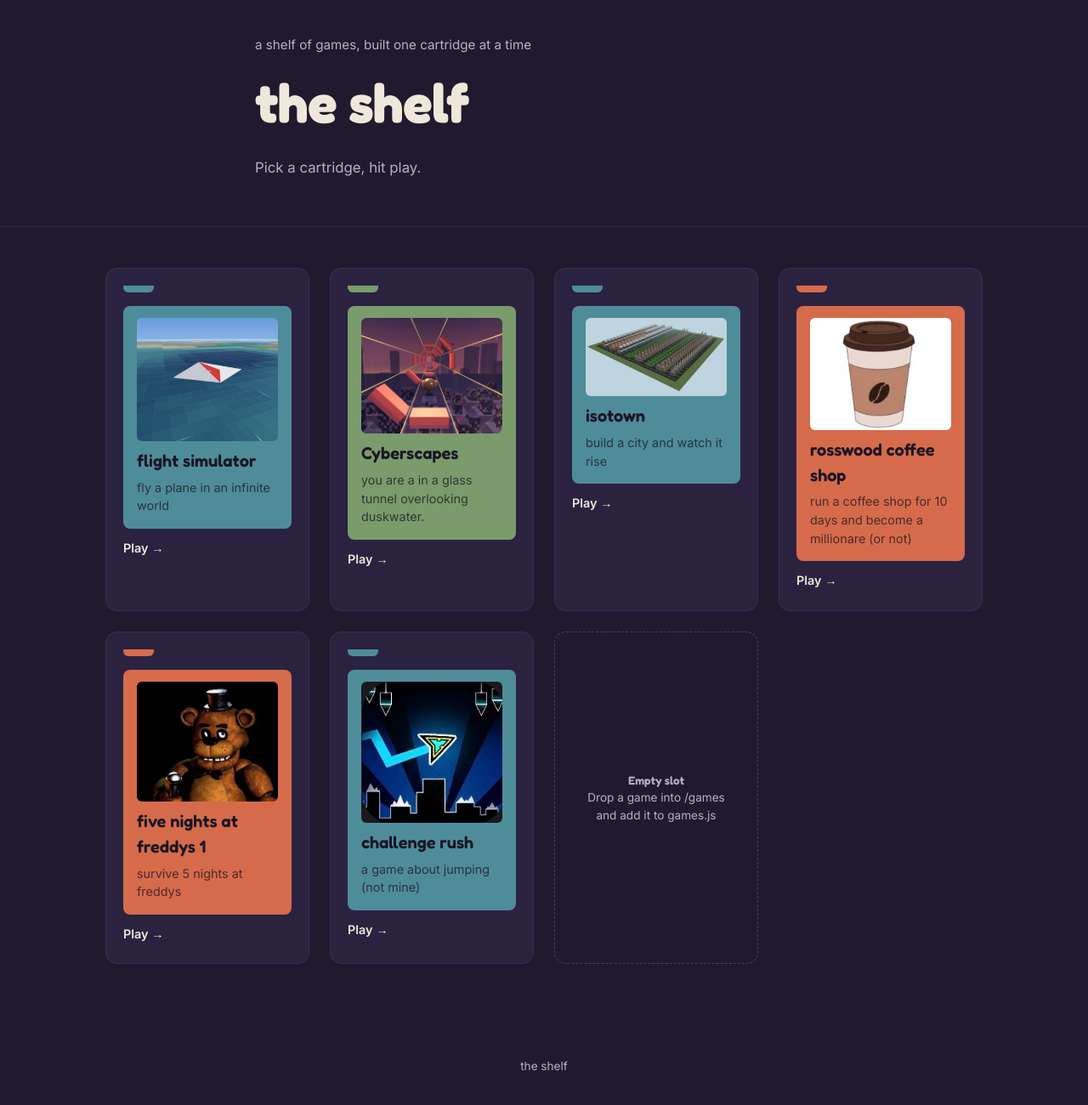
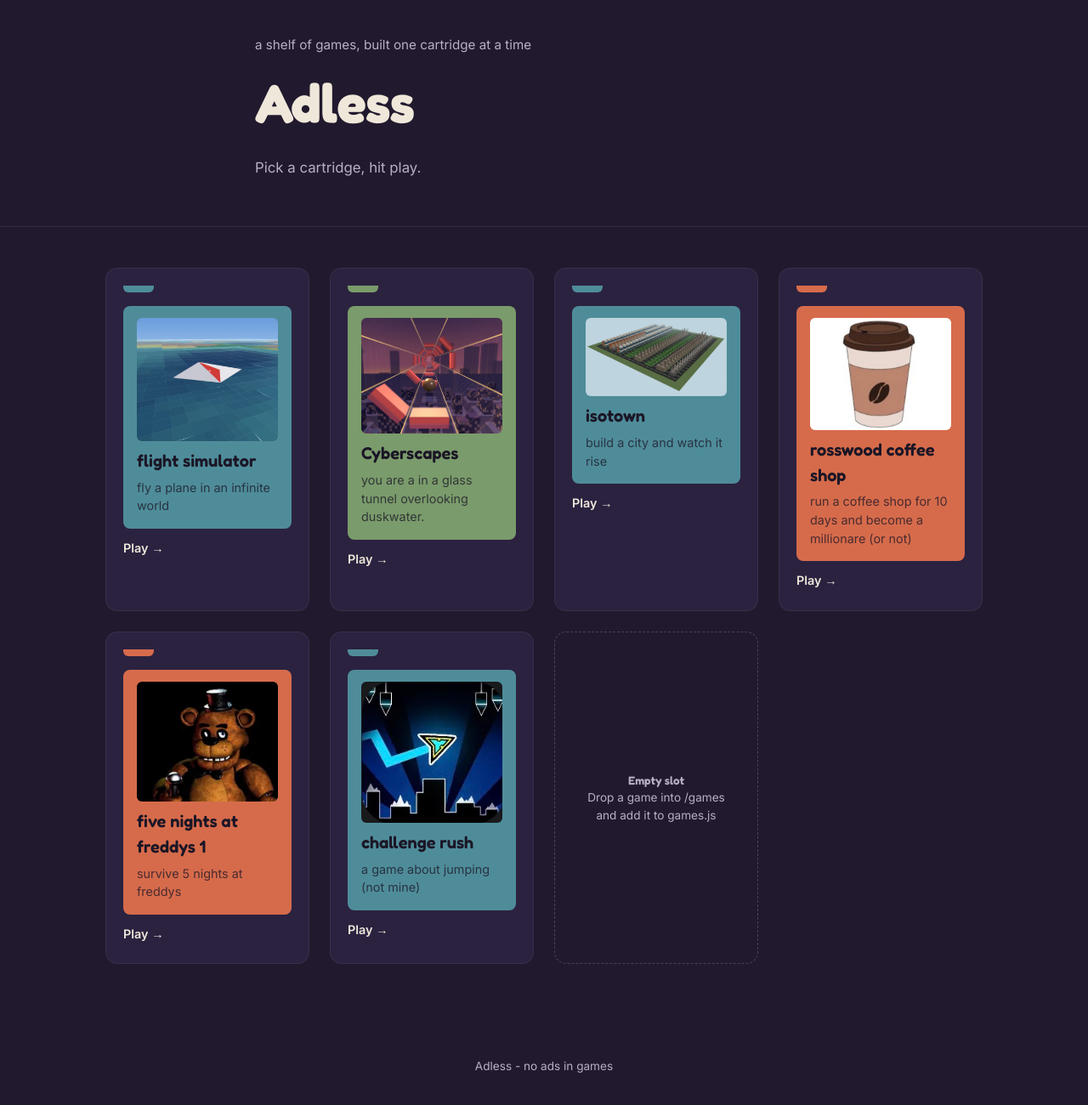
Before and after one commit to theboomhazaura/Gamesbyme, a plain HTML site: page index.html in a window 1280 px wide. Shown: the part 38-1338 px from the top of the page at 85% size. Drawn offline with Linux system fonts and the light colour scheme.

Commit message:
Update index.html

```diff
--- a/index.html
+++ b/index.html
@@ -3,7 +3,7 @@
 <head>
 <meta charset="UTF-8">
 <meta name="viewport" content="width=device-width, initial-scale=1.0">
-<title>the shelf - retro games and other games</title>
+<title>Adless - no ads ever</title>
 <link rel="preconnect" href="https://fonts.googleapis.com">
 <link rel="preconnect" href="https://fonts.gstatic.com" crossorigin>
 <link href="https://fonts.googleapis.com/css2?family=Fredoka:wght@500;600;700&family=Inter:wght@400;500;600&display=swap" rel="stylesheet">
@@ -14,7 +14,7 @@
 <header class="hero">
   <div class="hero-inner">
     <p class="hero-eyebrow">a shelf of games, built one cartridge at a time</p>
-    <h1 class="hero-title">the shelf</h1>
+    <h1 class="hero-title">Adless</h1>
     <p class="hero-sub">Pick a cartridge, hit play. </p>
   </div>
 </header>
@@ -24,7 +24,7 @@
 </main>
 
 <footer class="site-footer">
-  <p>the shelf</p>
+  <p>Adless - no ads in games</p>
 </footer>
 
 <script src="games.js"></script>
```
